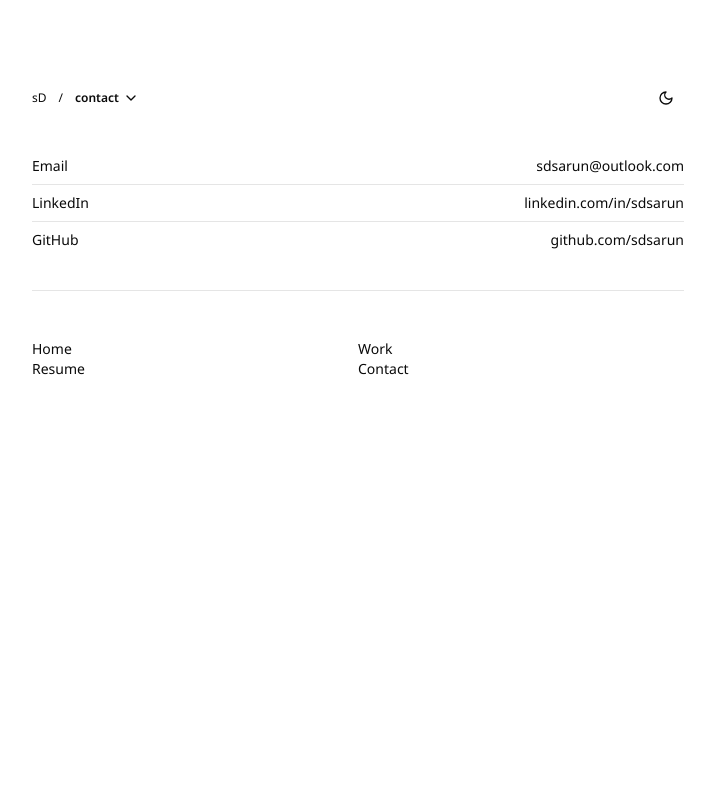
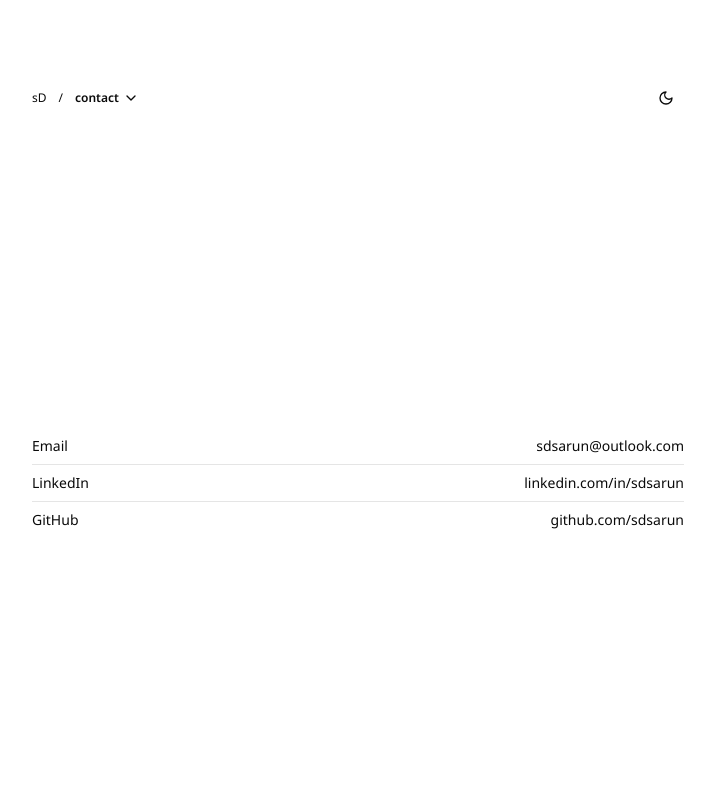
Before and after one commit to sdsarun/portfolio, a Next.js app: page /contact in a window 1280 px wide. Shown: the top 800 px of the page, without its empty margins (282-997 px from the left). Built offline with nearby package versions, Linux system fonts and the light colour scheme.

Commit message:
style(contact): add padding

```diff
--- a/app/contact/page.tsx
+++ b/app/contact/page.tsx
@@ -38,8 +38,8 @@ const contacts: Contact[] = [
 
 export default function ContactPage() {
   return (
-    <Main className='my-10'>
-      <section className='flex flex-col gap-2'>
+    <Main>
+      <section className='py-[20rem] flex flex-col gap-2'>
         {contacts.map((contact, idx) => (
           <FadeIn key={contact.label + idx}>
             <div className='flex flex-col gap-2'>
@@ -60,9 +60,8 @@ export default function ContactPage() {
           </FadeIn>
         ))}
       </section>
-
       <FadeIn>
-        <Separator className='mt-10' />
+        <Separator />
       </FadeIn>
     </Main>
   )
```
